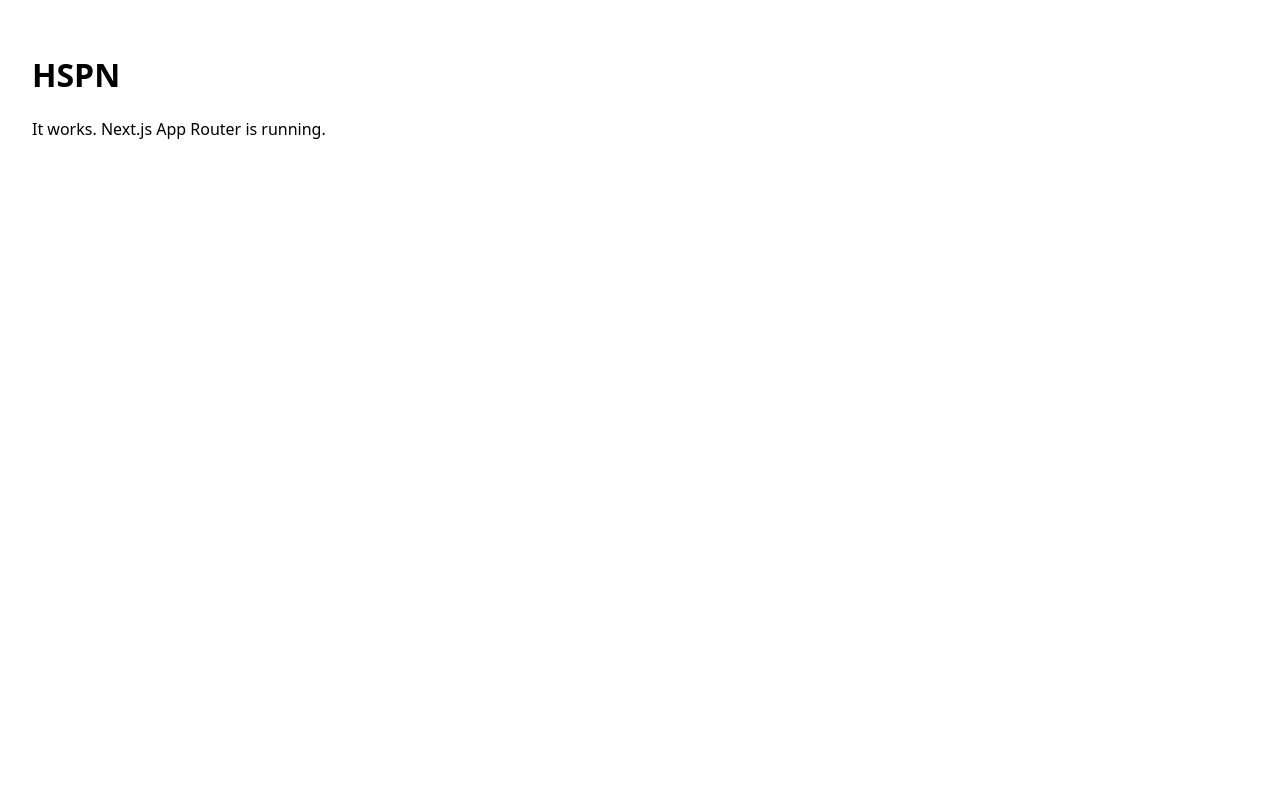
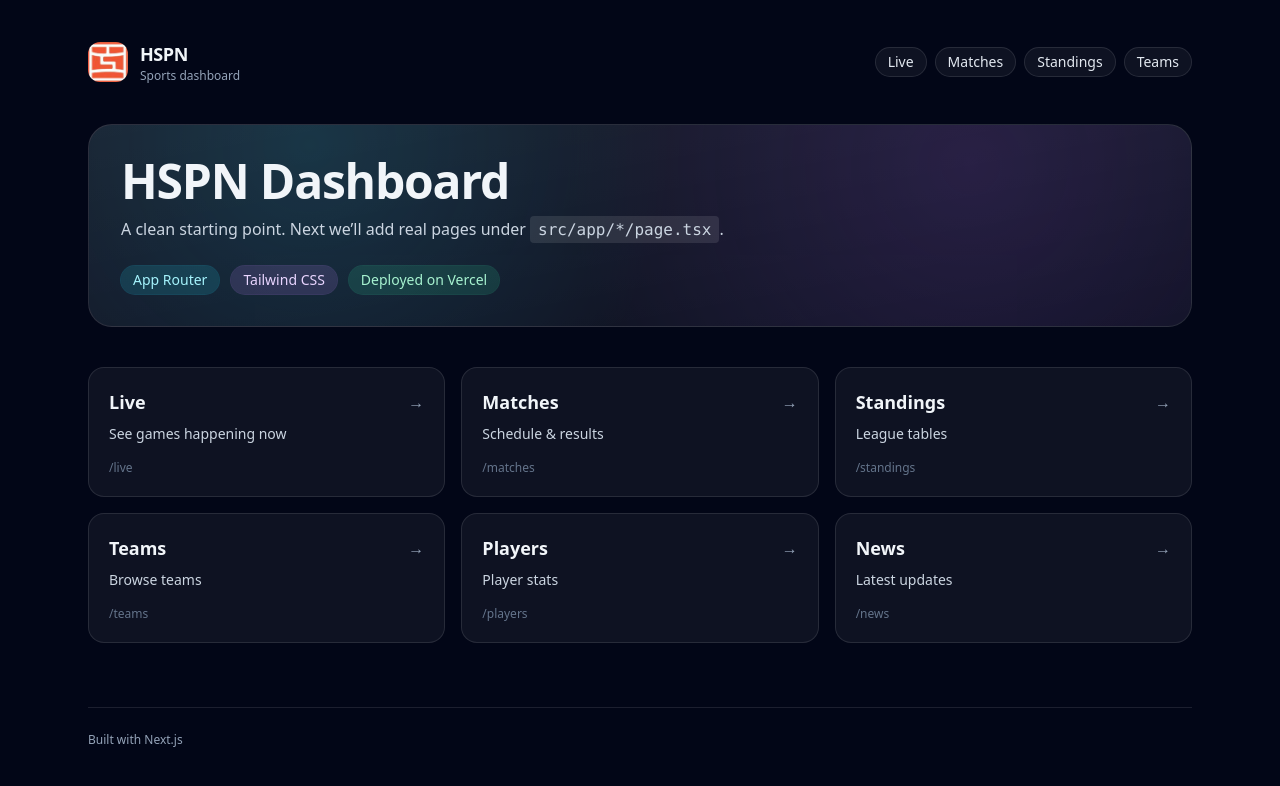
Before and after one commit to michaelfang1234/MichaelF, a Next.js app: page / in a window 1280 px wide. Shown: the top 786 px of the page. Built offline with nearby package versions, Linux system fonts and the light colour scheme.

Commit message:
Add logo and update layout

```diff
--- /dev/null
+++ b/src/app/globals.css
@@ -0,0 +1,11 @@
+@tailwind base;
+@tailwind components;
+@tailwind utilities;
+
+:root {
+  color-scheme: light;
+}
+
+body {
+  @apply bg-slate-950 text-slate-100;
+}
--- a/src/app/layout.tsx
+++ b/src/app/layout.tsx
@@ -1,3 +1,6 @@
+import Image from "next/image";
+import "./globals.css";
+
 export const metadata = {
   title: "HSPN",
   description: "HSPN site",
@@ -6,7 +9,42 @@
 export default function RootLayout({ children }: { children: React.ReactNode }) {
   return (
     <html lang="en">
-      <body>{children}</body>
+      <body className="min-h-screen">
+        <div className="mx-auto max-w-6xl px-6 py-10">
+          <header className="flex items-center justify-between">
+            <div className="flex items-center gap-3">
+              <Image
+  src="/logo.png"
+  alt="HSPN logo"
+  width={40}
+  height={40}
+  className="rounded-xl"
+/>
+              <div>
+                <div className="text-lg font-semibold tracking-tight">HSPN</div>
+                <div className="text-xs text-slate-400">Sports dashboard</div>
+              </div>
+            </div>
+
+            <nav className="hidden gap-2 sm:flex">
+              {["Live", "Matches", "Standings", "Teams"].map((t) => (
+                <span
+                  key={t}
+                  className="rounded-full border border-white/10 bg-white/5 px-3 py-1 text-sm text-slate-200"
+                >
+                  {t}
+                </span>
+              ))}
+            </nav>
+          </header>
+
+          <main className="mt-10">{children}</main>
+
+          <footer className="mt-16 border-t border-white/10 pt-6 text-xs text-slate-400">
+            Built with Next.js
+          </footer>
+        </div>
+      </body>
     </html>
   );
 }
--- a/src/app/page.tsx
+++ b/src/app/page.tsx
@@ -1,8 +1,57 @@
+const cards = [
+  { title: "Live", desc: "See games happening now", href: "/live" },
+  { title: "Matches", desc: "Schedule & results", href: "/matches" },
+  { title: "Standings", desc: "League tables", href: "/standings" },
+  { title: "Teams", desc: "Browse teams", href: "/teams" },
+  { title: "Players", desc: "Player stats", href: "/players" },
+  { title: "News", desc: "Latest updates", href: "/news" },
+];
+
 export default function HomePage() {
   return (
-    <main style={{ padding: 24, fontFamily: "system-ui" }}>
-      <h1>HSPN</h1>
-      <p>It works. Next.js App Router is running.</p>
-    </main>
+    <div>
+      <section className="relative overflow-hidden rounded-3xl border border-white/10 bg-gradient-to-br from-white/10 to-white/5 p-8">
+        <div className="absolute inset-0 opacity-40 [background:radial-gradient(circle_at_20%_10%,rgba(34,211,238,0.35),transparent_40%),radial-gradient(circle_at_80%_20%,rgba(168,85,247,0.35),transparent_45%)]" />
+        <div className="relative">
+          <h1 className="text-3xl font-semibold tracking-tight sm:text-5xl">
+            HSPN Dashboard
+          </h1>
+          <p className="mt-3 max-w-2xl text-slate-300">
+            A clean starting point. Next we’ll add real pages under{" "}
+            <code className="rounded bg-white/10 px-2 py-1">src/app/*/page.tsx</code>.
+          </p>
+          <div className="mt-6 flex flex-wrap gap-3">
+            <span className="rounded-full bg-cyan-400/15 px-3 py-1 text-sm text-cyan-200 ring-1 ring-cyan-400/20">
+              App Router
+            </span>
+            <span className="rounded-full bg-purple-400/15 px-3 py-1 text-sm text-purple-200 ring-1 ring-purple-400/20">
+              Tailwind CSS
+            </span>
+            <span className="rounded-full bg-emerald-400/15 px-3 py-1 text-sm text-emerald-200 ring-1 ring-emerald-400/20">
+              Deployed on Vercel
+            </span>
+          </div>
+        </div>
+      </section>
+
+      <section className="mt-10 grid gap-4 sm:grid-cols-2 lg:grid-cols-3">
+        {cards.map((c) => (
+          <a
+            key={c.title}
+            href={c.href}
+            className="group rounded-2xl border border-white/10 bg-white/5 p-5 transition hover:bg-white/10"
+          >
+            <div className="flex items-center justify-between">
+              <h2 className="text-lg font-semibold">{c.title}</h2>
+              <span className="text-slate-400 transition group-hover:translate-x-0.5">
+                →
+              </span>
+            </div>
+            <p className="mt-2 text-sm text-slate-300">{c.desc}</p>
+            <p className="mt-4 text-xs text-slate-500">{c.href}</p>
+          </a>
+        ))}
+      </section>
+    </div>
   );
 }
```
Also changed, not shown: public/logo.png (added), 1 other file (tests, documents, lock files or other folders).
